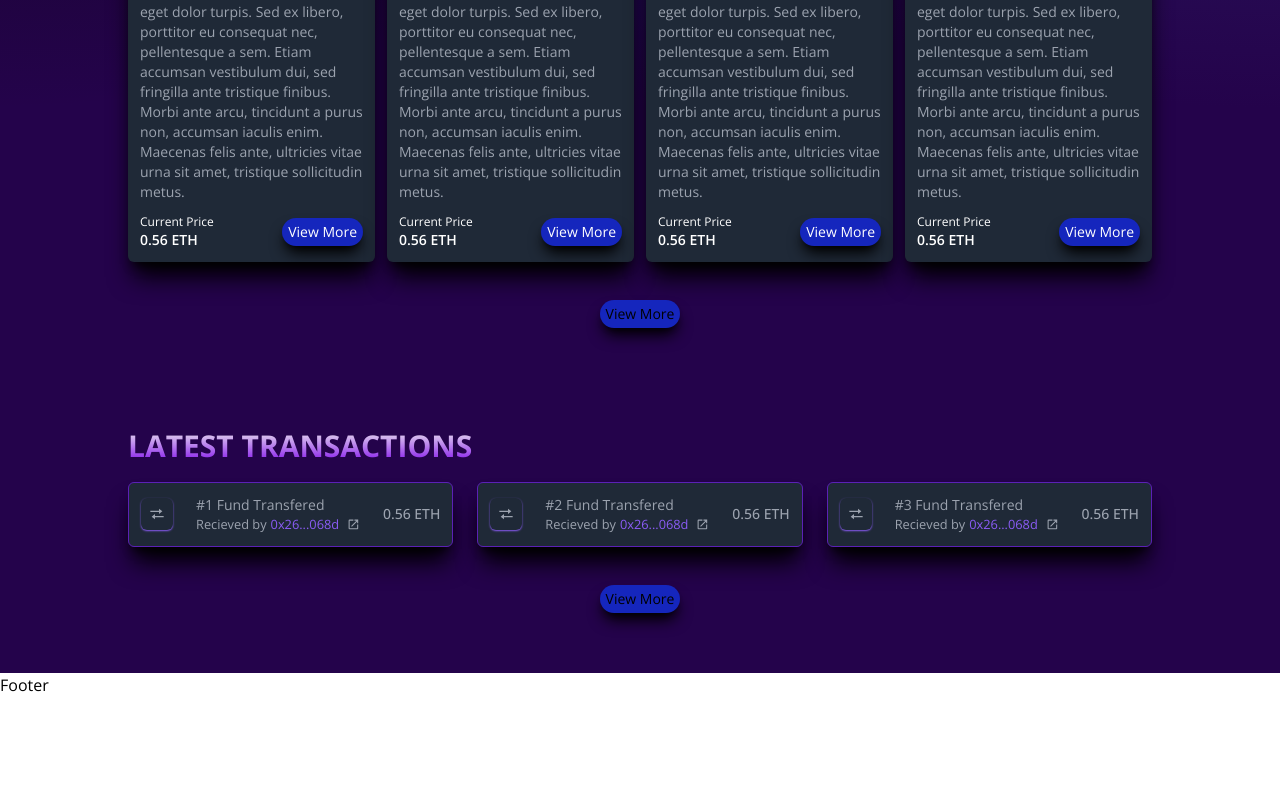
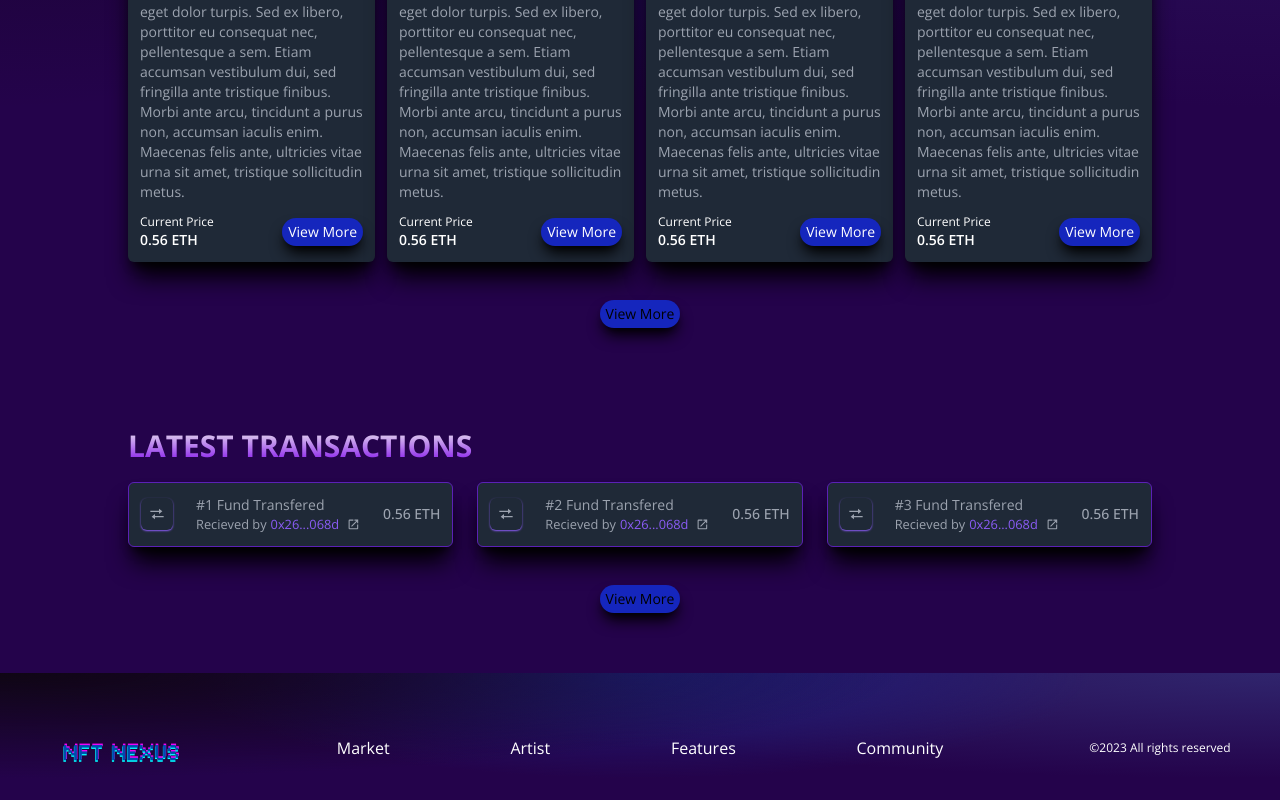
Before and after one commit to NayanSubedi/NFTNexus, a React (Create React App) app: page / in a window 1280 px wide. Shown: the part 1152-1952 px from the top of the page. Before the commit the page ends 1849 px from the top, so only its background shows below. Built offline with nearby package versions, Linux system fonts and the light colour scheme.

Commit message:
updated footer

```diff
--- a/src/components/Footer.jsx
+++ b/src/components/Footer.jsx
@@ -1,7 +1,34 @@
-const Footer = () => {
-  return (
-    <div>Footer</div>
+import NFTNexuslogo from '../assets/NFTNexus.png'
+
+const Footer = () => (
+    <div className="w-full flex md:justify-center justify-between items-center flex-col p-4 gradient-bg-footer">
+      <div className="w-full flex sm:flex-row flex-col justify-between items-center my-4">
+        <div className="flex flex-[0.25] justify-center items-center">
+          <img src={NFTNexuslogo} alt="logo" className="w-32" />
+        </div>
+
+        <div className="flex flex-1 justify-evenly items-center flex-wrap sm:mt-0 mt-5 w-full">
+          <p className="text-white text-base text-center mx-2 cursor-pointer">
+            Market
+          </p>
+          <p className="text-white text-base text-center mx-2 cursor-pointer">
+            Artist
+          </p>
+          <p className="text-white text-base text-center mx-2 cursor-pointer">
+            Features
+          </p>
+          <p className="text-white text-base text-center mx-2 cursor-pointer">
+            Community
+          </p>
+        </div>
+
+        <div className="flex flex-[0.25] justify-center items-center">
+          <p className="text-white text-right text-xs">
+            &copy;2023 All rights reserved
+          </p>
+        </div>
+      </div>
+    </div>
   )
-}
 
-export default Footer
+  export default Footer
```
